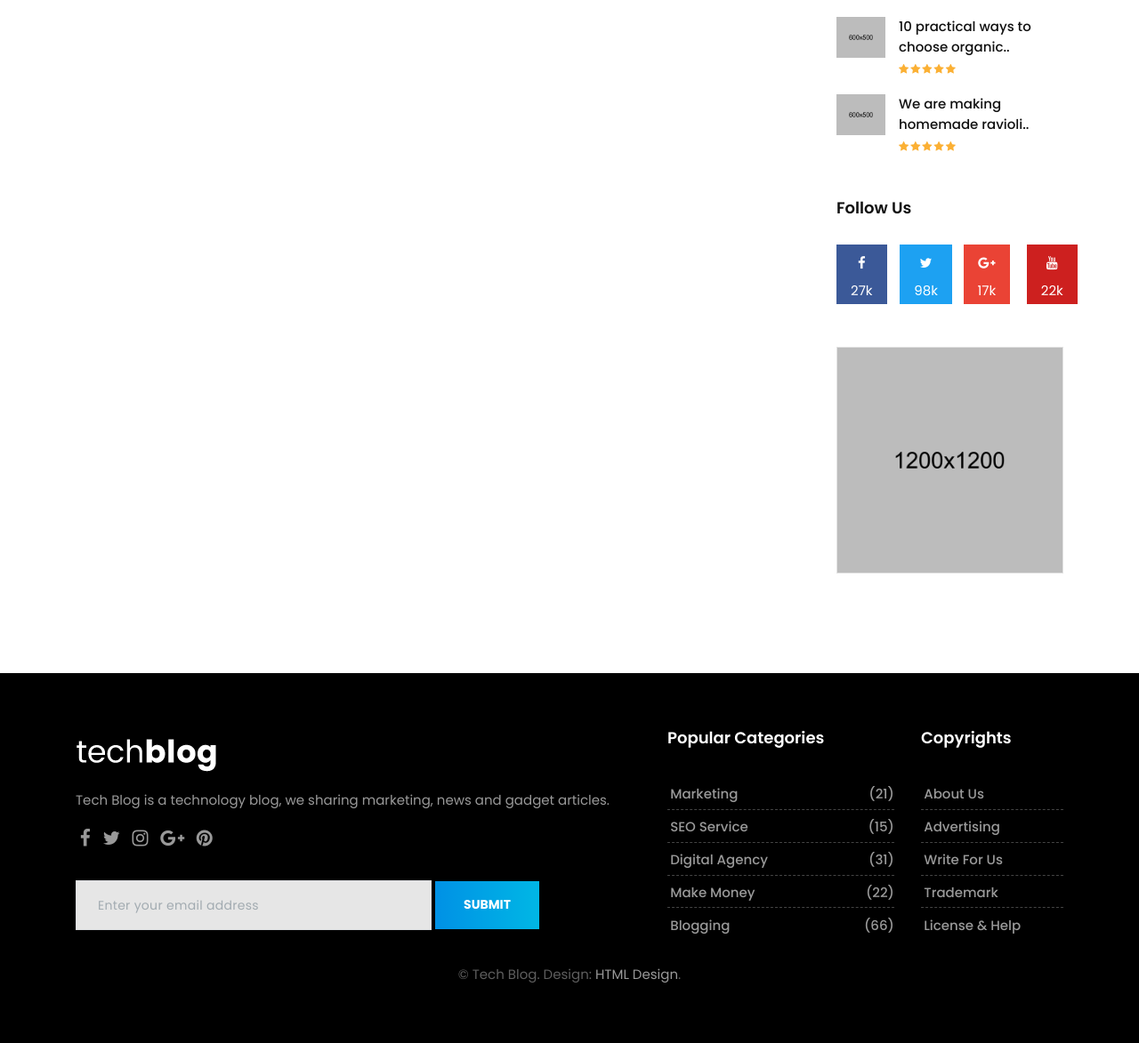
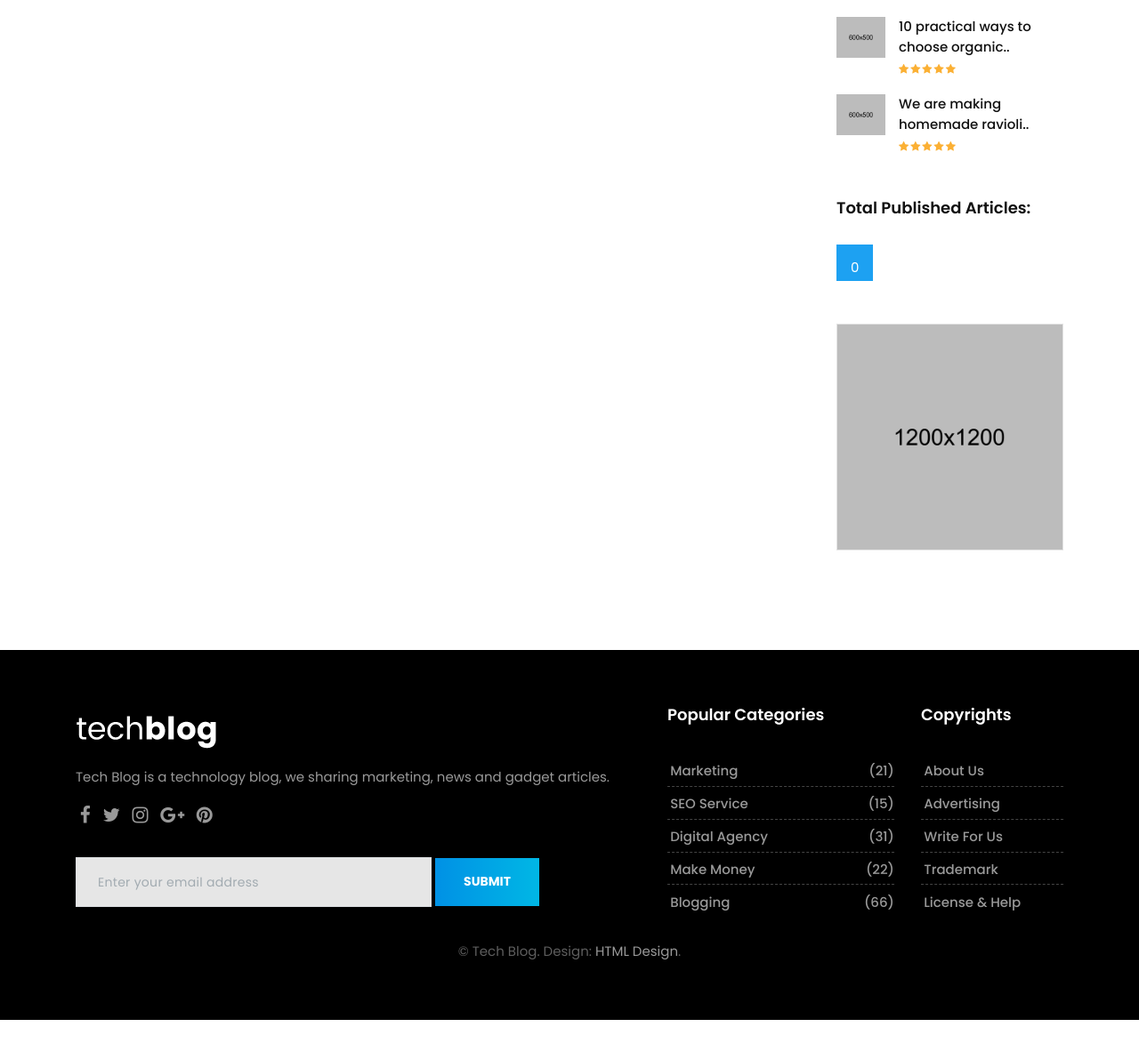
Before and after one commit to masonk16/blog, a Django app: page /blog/ in a window 1280 px wide. Shown: the part 1932-3105 px from the top of the page at 89% size. After the commit the page ends 3079 px from the top, so only its background shows below. Run offline with Django 4.2, Linux system fonts and the light colour scheme; data that the repository does not hold is empty; some libraries are stand-ins or nearby versions.

Commit message:
Render Total Posts using custom template tag.

```diff
--- a/blog_app/templatetags/blog_tags.py
+++ b/blog_app/templatetags/blog_tags.py
@@ -1,7 +1,7 @@
 from django import template
 from ..models import Post
 
-register = template.Library
+register = template.Library()
 
 
 @register.simple_tag
--- a/templates/blog/base.html
+++ b/templates/blog/base.html
@@ -1,4 +1,5 @@
 {% load static %}
+{% load blog_tags %}
 <!DOCTYPE html>
 <html lang="en">
 
@@ -600,36 +601,16 @@
                             </div><!-- end widget -->
 
                             <div class="widget">
-                                <h2 class="widget-title">Follow Us</h2>
+                                <h2 class="widget-title">Total Published Articles:</h2>
 
                                 <div class="row text-center">
-                                    <div class="col-lg-3 col-md-3 col-sm-3 col-xs-6">
-                                        <a href="#" class="social-button facebook-button">
-                                            <i class="fa fa-facebook"></i>
-                                            <p>27k</p>
+
+                                    <div class="col-md-auto col-lg-3 col-md-3 col-sm-3 col-xs-6">
+                                        <a href="#" class="social-button twitter-button">
+                                            <p>{% total_posts %}</p>
                                         </a>
                                     </div>
 
-                                    <div class="col-lg-3 col-md-3 col-sm-3 col-xs-6">
-                                        <a href="#" class="social-button twitter-button">
-                                            <i class="fa fa-twitter"></i>
-                                            <p>98k</p>
-                                        </a>
-                                    </div>
-
-                                    <div class="col-lg-3 col-md-3 col-sm-3 col-xs-6">
-                                        <a href="#" class="social-button google-button">
-                                            <i class="fa fa-google-plus"></i>
-                                            <p>17k</p>
-                                        </a>
-                                    </div>
-
-                                    <div class="col-lg-3 col-md-3 col-sm-3 col-xs-6">
-                                        <a href="#" class="social-button youtube-button">
-                                            <i class="fa fa-youtube"></i>
-                                            <p>22k</p>
-                                        </a>
-                                    </div>
                                 </div>
                             </div><!-- end widget -->
 
```
